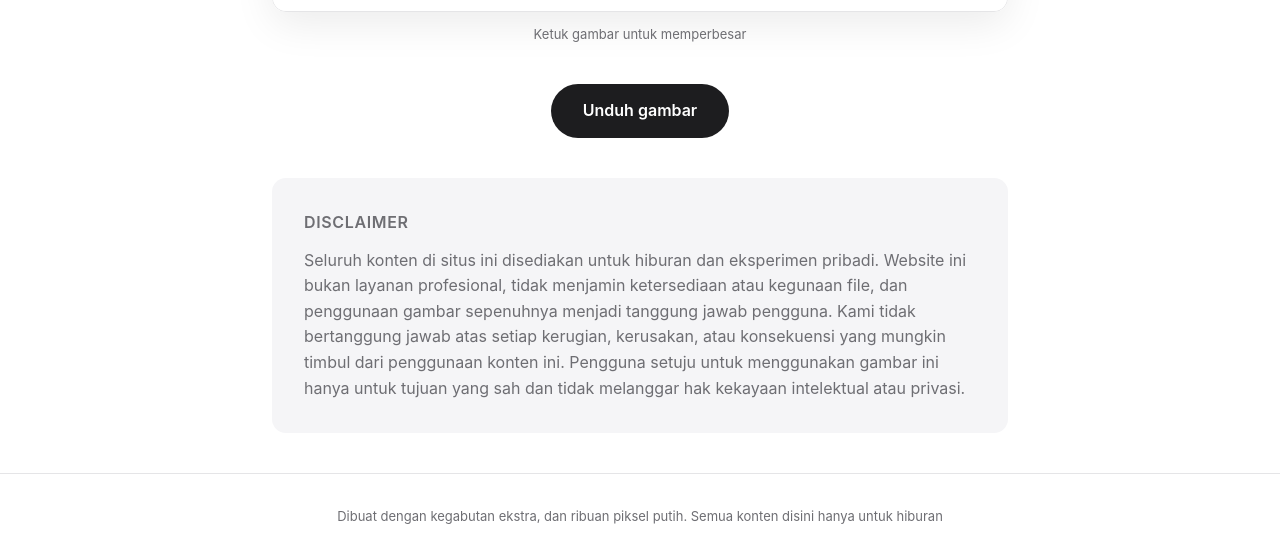
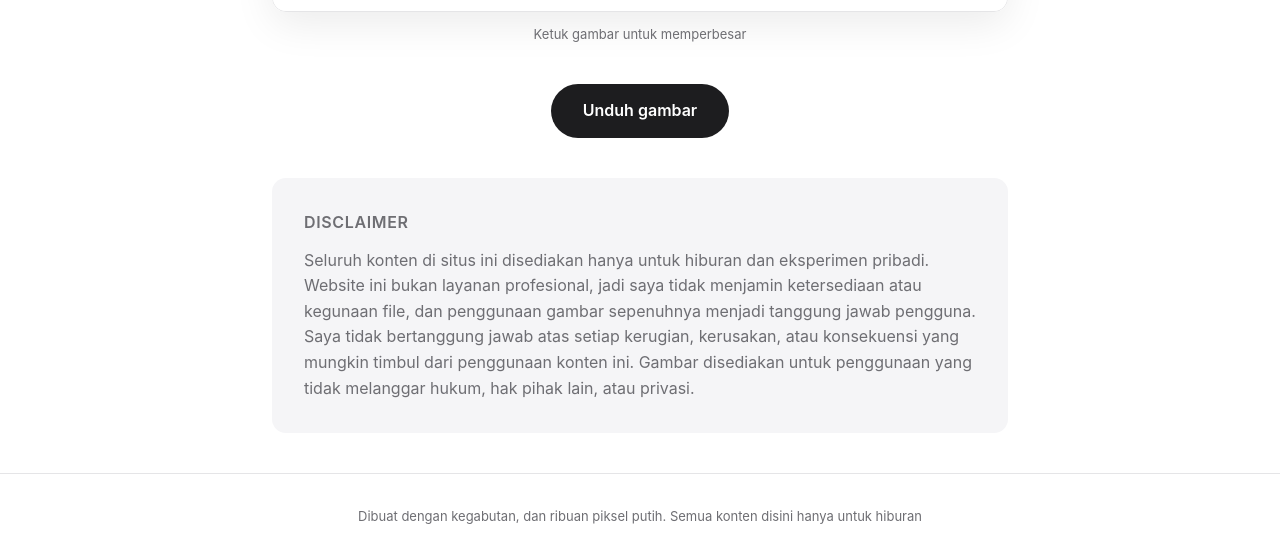
Before and after one commit to syailendra123-byte/labsyadidera-beta, a website: page public/projects/8K_white/index.html in a window 1280 px wide. Shown: the part 755-1314 px from the top of the page. Drawn offline with Linux system fonts and the light colour scheme.

Commit message:
Update 8K_white
Update Disclaimer dan Footer

```diff
--- a/public/projects/8K_white/index.html
+++ b/public/projects/8K_white/index.html
@@ -42,18 +42,18 @@
     <section class="disclaimer" aria-labelledby="disclaimer-title">
       <h2 id="disclaimer-title">Disclaimer</h2>
       <p>
-        Seluruh konten di situs ini disediakan untuk hiburan dan eksperimen pribadi.
-        Website ini bukan layanan profesional, tidak menjamin ketersediaan atau kegunaan file,
-        dan penggunaan gambar sepenuhnya menjadi tanggung jawab pengguna. Kami tidak bertanggung
-        jawab atas setiap kerugian, kerusakan, atau konsekuensi yang mungkin timbul dari
-        penggunaan konten ini. Pengguna setuju untuk menggunakan gambar ini hanya untuk
-        tujuan yang sah dan tidak melanggar hak kekayaan intelektual atau privasi.
+        Seluruh konten di situs ini disediakan hanya untuk hiburan dan eksperimen pribadi.
+        Website ini bukan layanan profesional, jadi saya tidak menjamin ketersediaan atau kegunaan
+        file, dan penggunaan gambar sepenuhnya menjadi tanggung jawab pengguna. Saya tidak bertanggung
+        jawab atas setiap kerugian, kerusakan, atau konsekuensi yang mungkin timbul dari penggunaan
+        konten ini. Gambar disediakan untuk penggunaan yang tidak melanggar hukum, hak pihak lain, atau
+        privasi.
       </p>
     </section>
   </main>
 
   <footer class="site-footer">
-    <p>Dibuat dengan kegabutan ekstra, dan ribuan piksel putih. Semua konten disini hanya untuk hiburan</p>
+    <p>Dibuat dengan kegabutan, dan ribuan piksel putih. Semua konten disini hanya untuk hiburan</p>
   </footer>
 
   <div id="modal" class="modal" role="dialog" aria-modal="true" aria-label="Pratinjau gambar" hidden>
```
